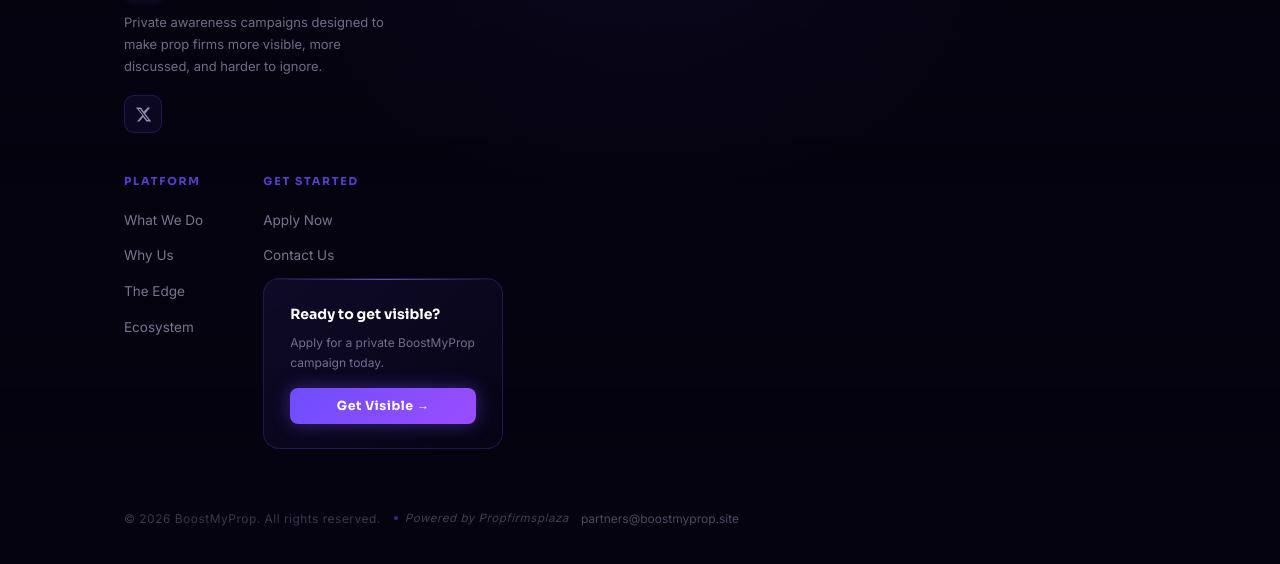
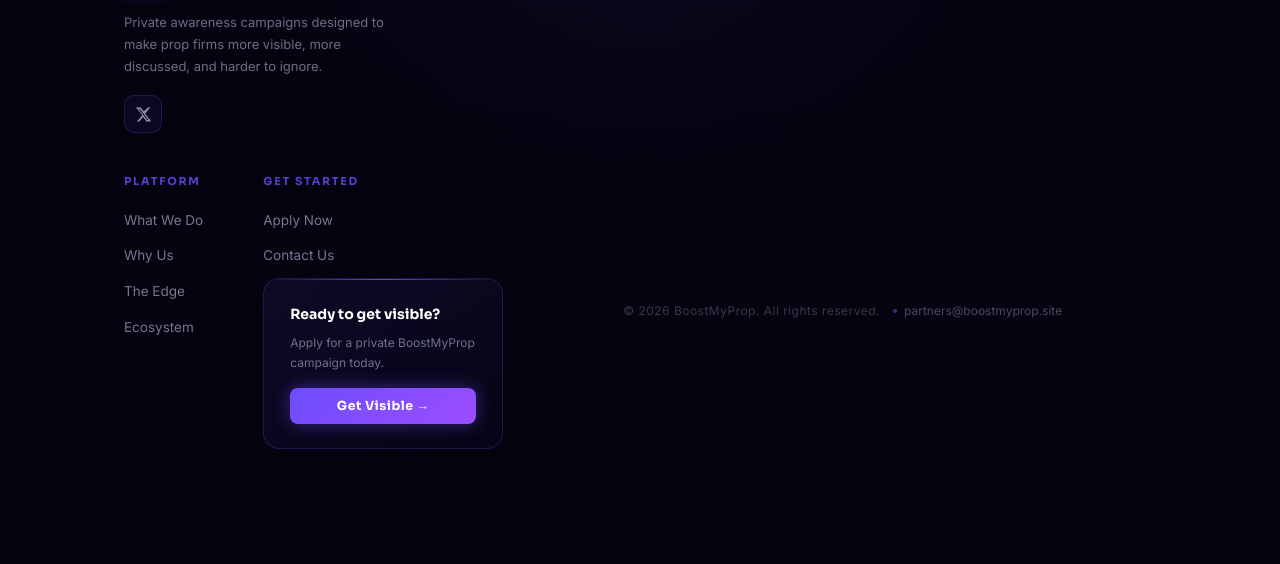
Before and after one commit to Tanmayyfx/bmp, a plain HTML site: page index.html in a window 1280 px wide. Shown: the part 4244-4808 px from the top of the page. After the commit the page ends 4781 px from the top, so only its background shows below. Drawn offline with Linux system fonts and the light colour scheme; no server answers.

Commit message:
Update index.html

```diff
--- a/index.html
+++ b/index.html
@@ -924,8 +924,6 @@
       <div style="font-size:12px;color:rgba(184,179,217,0.3);letter-spacing:0.04em;">© 2026 BoostMyProp. All rights reserved.</div>
       <div style="display:flex;align-items:center;gap:6px;">
         <div style="width:6px;height:6px;border-radius:50%;background:#6D4DFF;animation:pulse-dot 2s infinite;"></div>
-        <span style="font-size:11.5px;color:rgba(184,179,217,0.35);font-style:italic;letter-spacing:0.05em;">Powered by Propfirmsplaza</span>
-      </div>
       <a href="mailto:partners@boostmyprop.site" style="font-size:12px;color:rgba(184,179,217,0.4);text-decoration:none;transition:color 0.2s;" onmouseover="this.style.color='rgba(155,124,255,0.9)'" onmouseout="this.style.color='rgba(184,179,217,0.4)'">partners@boostmyprop.site</a>
     </div>
   </div>
```
